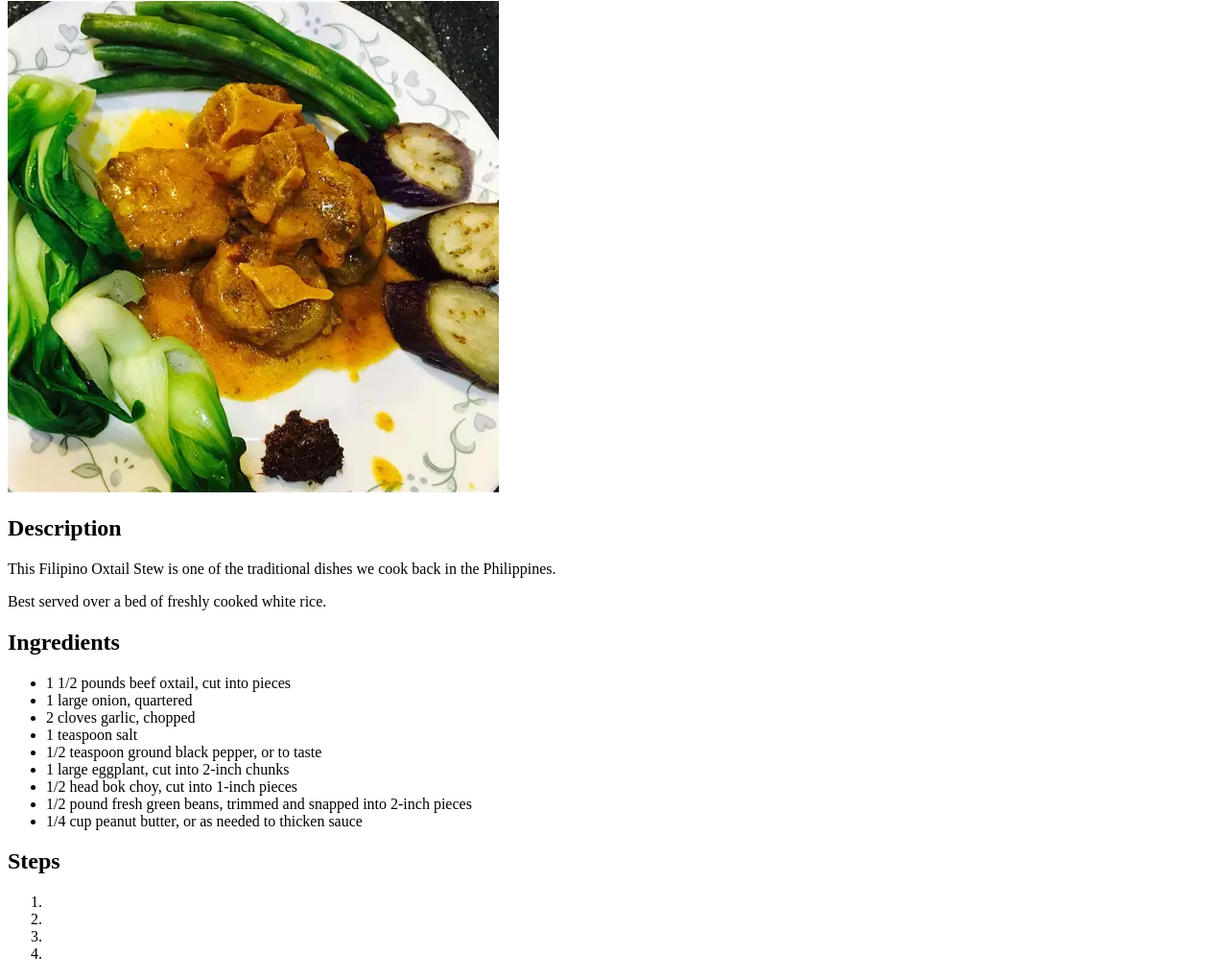
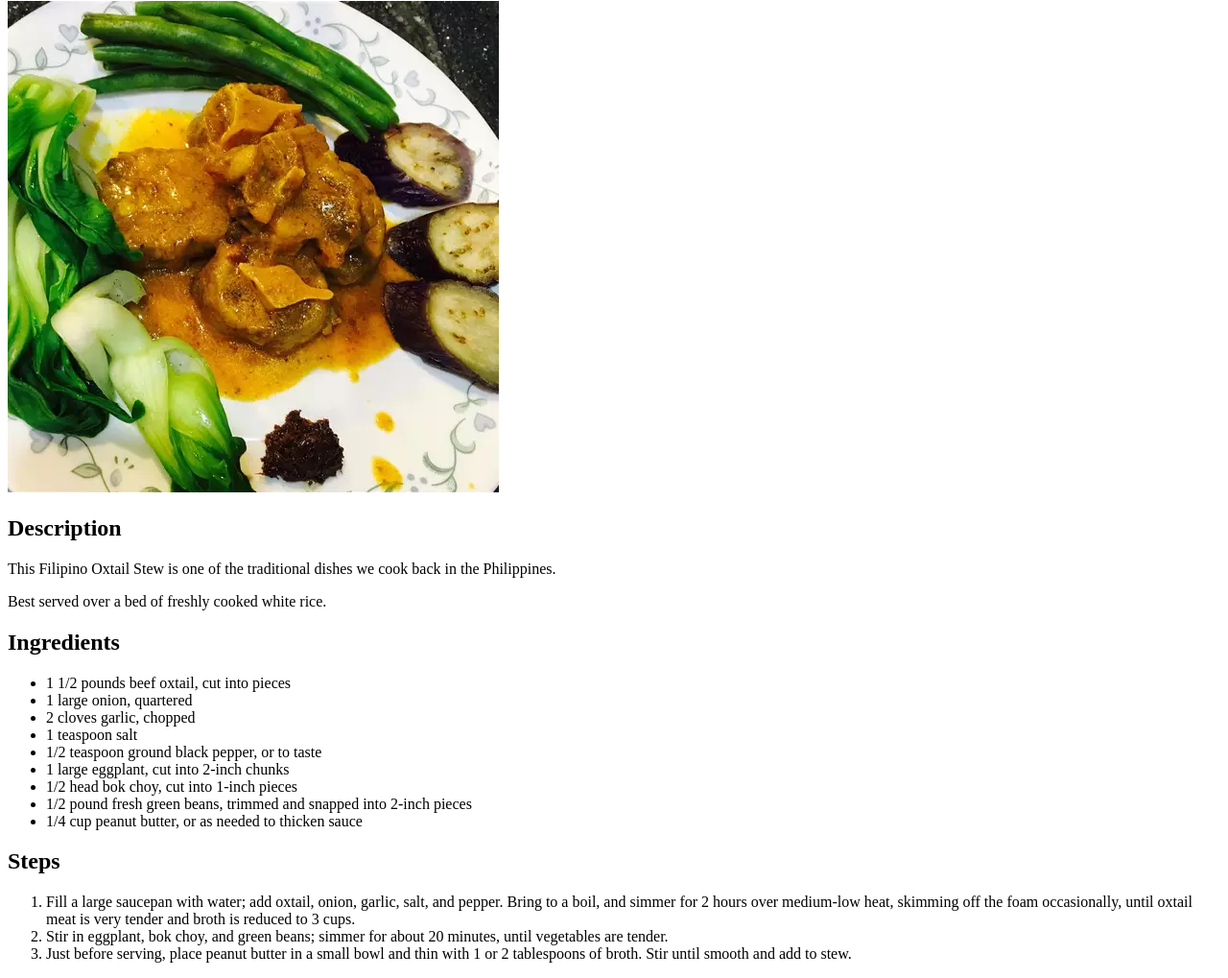
Before and after one commit to th3hungryd3v/odin-recipes, a plain HTML site: page recipes/filipino-oxtail-stew.html in a window 1280 px wide. Shown: the part 167-1186 px from the top of the page at 96% size. Drawn offline with Linux system fonts and the light colour scheme.

Commit message:
feat(filipino-oxtail-stew.html): Add instructions for directions (Steps)

```diff
--- a/recipes/filipino-oxtail-stew.html
+++ b/recipes/filipino-oxtail-stew.html
@@ -35,10 +35,9 @@
 
     <h2>Steps</h2>
     <ol>
-        <li></li>
-        <li></li>
-        <li></li>
-        <li></li>
+        <li>Fill a large saucepan with water; add oxtail, onion, garlic, salt, and pepper. Bring to a boil, and simmer for 2 hours over medium-low heat, skimming off the foam occasionally, until oxtail meat is very tender and broth is reduced to 3 cups.</li>
+        <li>Stir in eggplant, bok choy, and green beans; simmer for about 20 minutes, until vegetables are tender.</li>
+        <li>Just before serving, place peanut butter in a small bowl and thin with 1 or 2 tablespoons of broth. Stir until smooth and add to stew.</li>
     </ol>
 
 </body>
```
